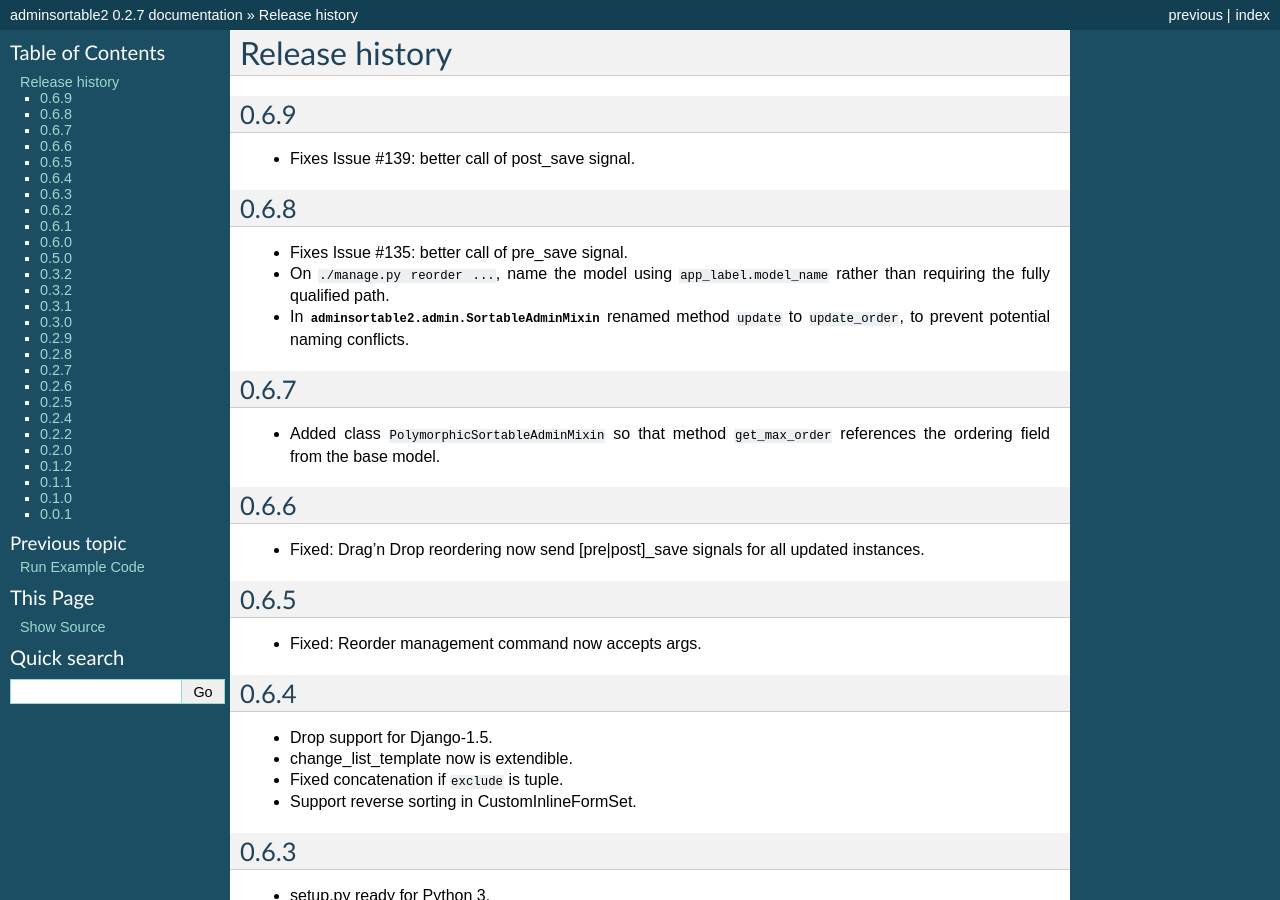
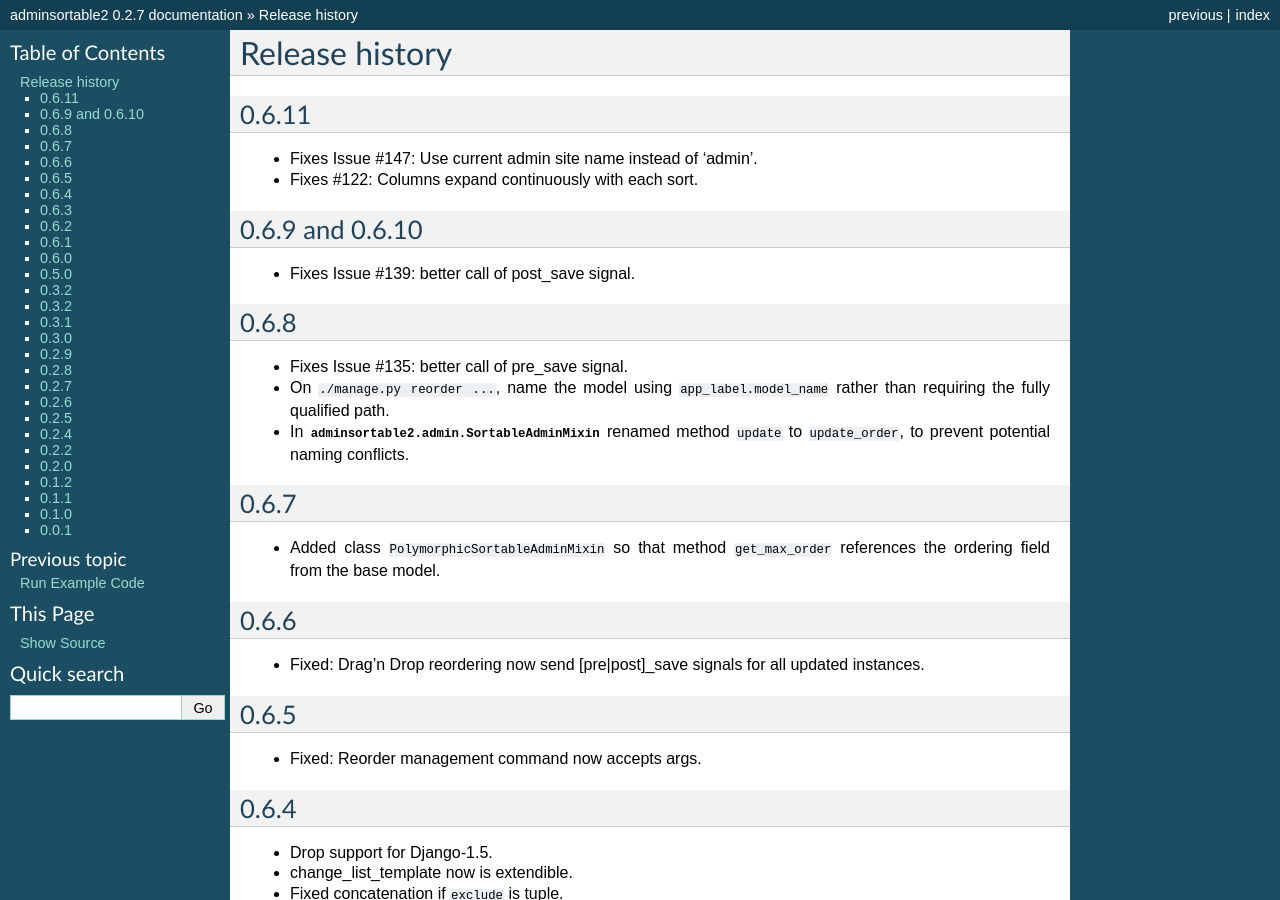
Before and after one commit to jrief/django-admin-sortable2, a Sphinx documentation site: the page built from docs/source/changelog.rst, in a window 1280 px wide and 900 px high. Built offline with Sphinx 7.4.7, drawn with Linux system fonts in a browser that asks for light colours.

Commit message:
Bump to version 0.6.11

```diff
--- a/adminsortable2/__init__.py
+++ b/adminsortable2/__init__.py
@@ -1 +1 @@
-__version__ = '0.6.10'
+__version__ = '0.6.11'
--- a/docs/source/changelog.rst
+++ b/docs/source/changelog.rst
@@ -5,8 +5,13 @@
 ===============
 
 
-0.6.9
------
+0.6.11
+------
+* Fixes Issue #147: Use current admin site name instead of 'admin'.
+* Fixes #122: Columns expand continuously with each sort.
+
+0.6.9 and 0.6.10
+----------------
 * Fixes Issue #139: better call of post_save signal.
 
 0.6.8
```
